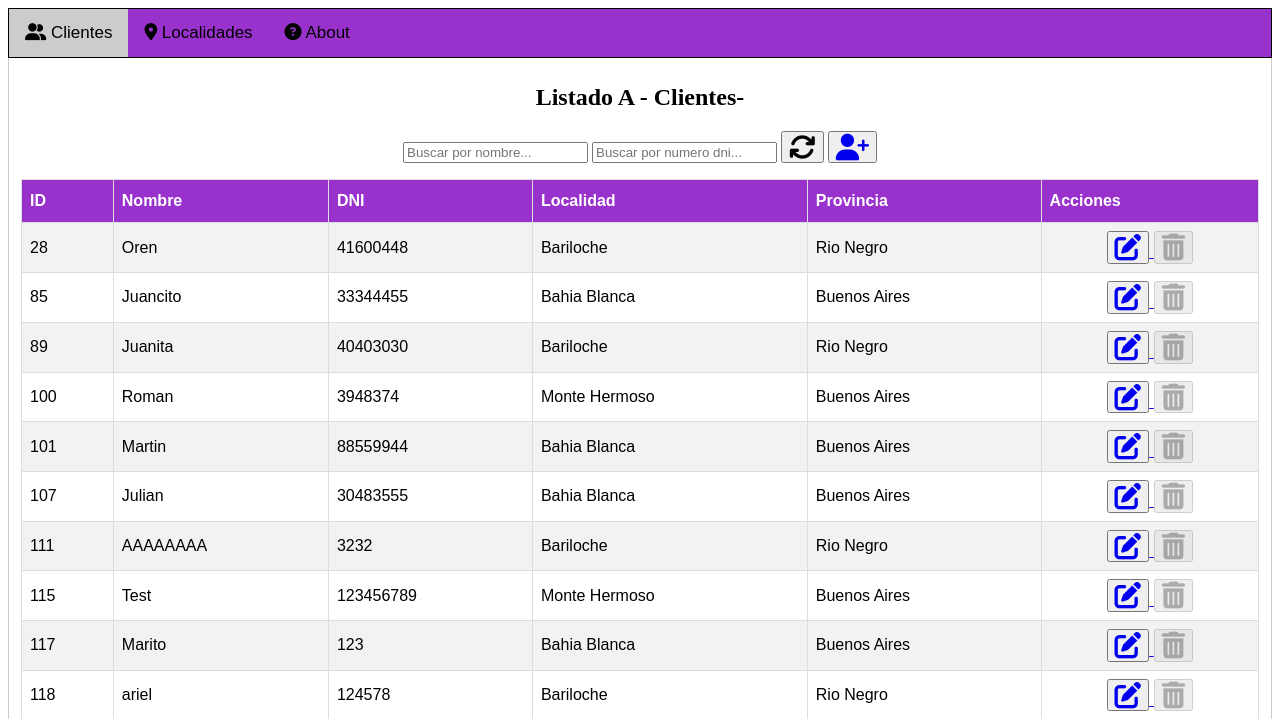
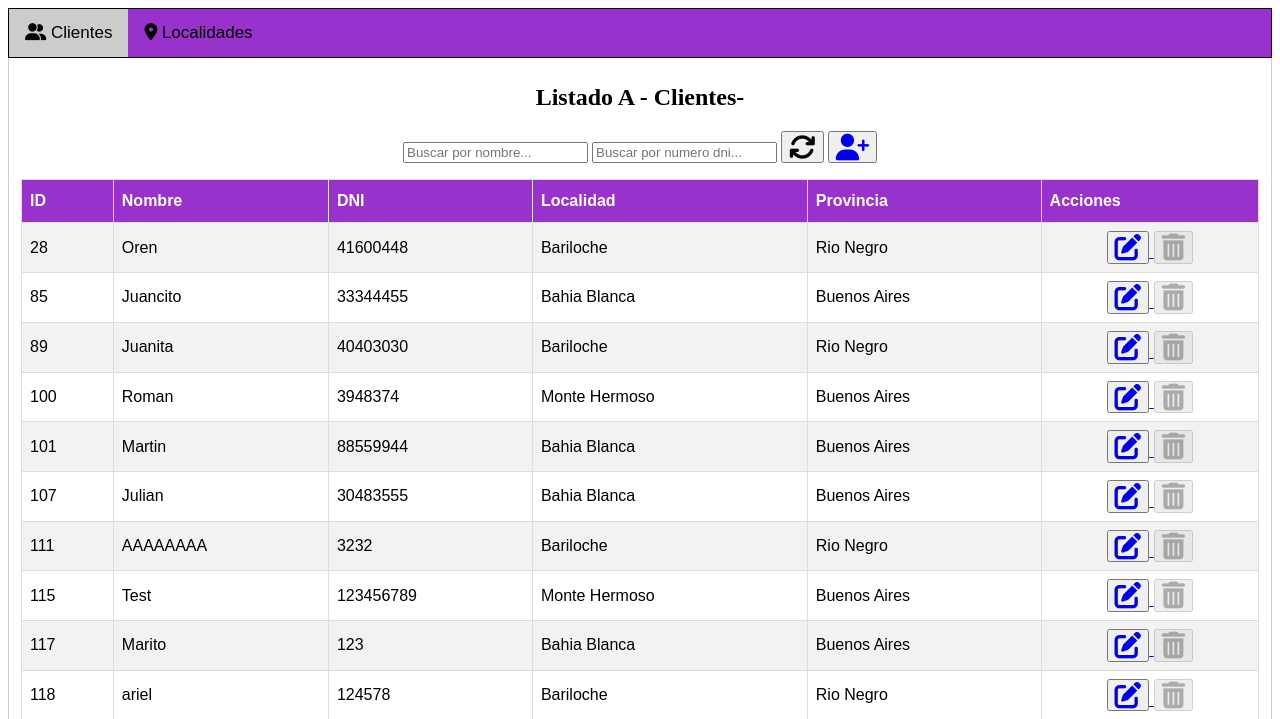
Before and after one commit to RoCso84/Prueba_ANATOD, a PHP site: page / in a window 1280 px wide. Shown: the top 719 px of the page. Run offline with PHP 8.4, Linux system fonts and the light colour scheme; data comes from the database, SQL or seed files in the repository; some libraries are stand-ins or nearby versions.

Commit message:
Signed-off-by: RoCso84 <cardosorodrigoa@gmail.com> commit Prueba_ANATOD

```diff
--- a/index.php
+++ b/index.php
@@ -13,7 +13,6 @@
 <div class="tab">
   <button class="tablinks active" onclick="openTab(event, 'Clientes')"><i class="fas fa-user-friends"></i>  Clientes</button>
   <button class="tablinks" onclick="openTab(event, 'Localidades')"><i class="fas fa-map-marker-alt"></i>  Localidades</button>
-  <button class="tablinks" onclick="openTab(event, 'About')"><i class="fas fa-question-circle"></i>  About</button>
 </div>
 <!--------------------MODAL NUEVO CLIENTE------------------------>
         <div id="openModal" class="modalDialog">
```
